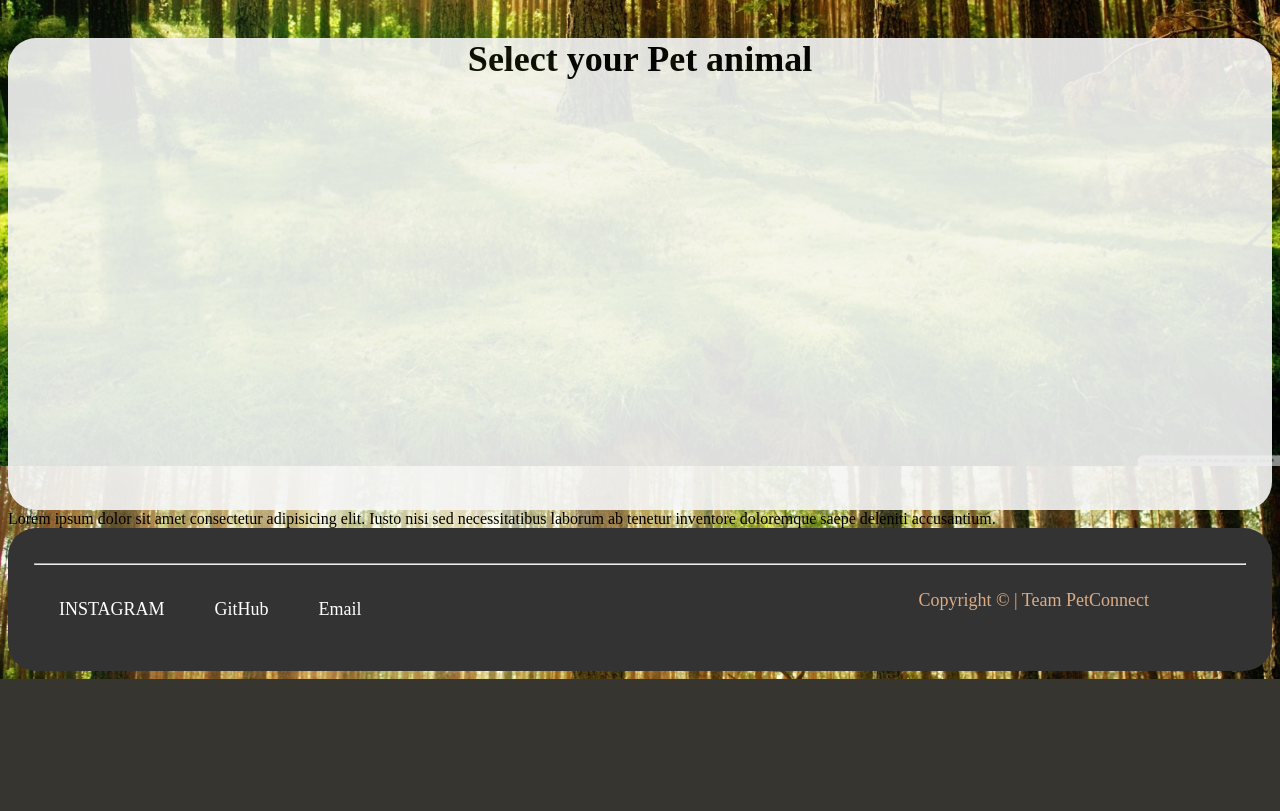
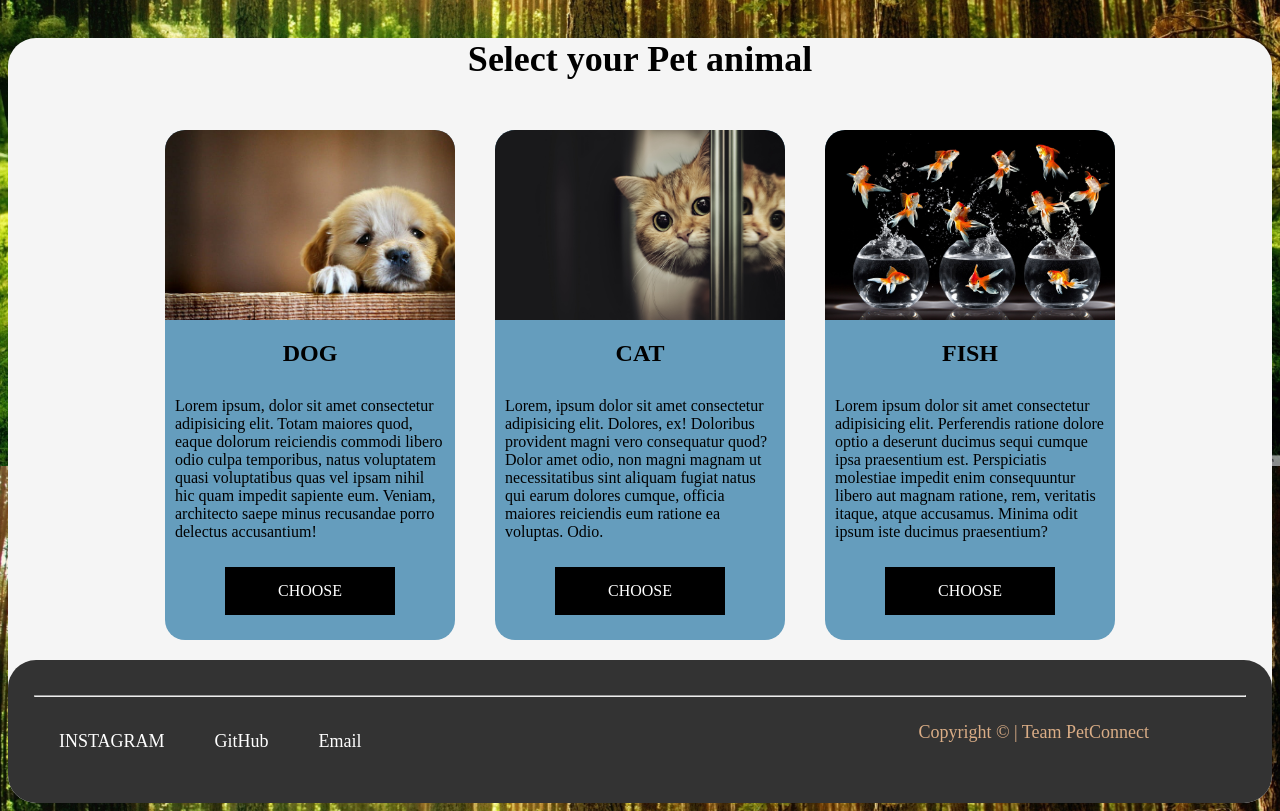
Before and after one commit to pathakjatin/PetConnect, a PHP site: page / in a window 1280 px wide. Shown: the part 334-1145 px from the top of the page. Before the commit the page ends 1013 px from the top, so only its background shows below. Run offline with PHP 8.4, Linux system fonts and the light colour scheme.

Commit message:
added cards

```diff
--- a/index.html
+++ b/index.html
@@ -29,18 +29,26 @@
                 </section>
             </main>
         </div>
-        <div class="container">
+        <section class="container">
             <div class="dog">
-                <!-- <div class="dog-button"><button>dog</button></div> -->
+                <div class="dog-image"></div>
+                <h2>DOG</h2>
+                <p>Lorem ipsum, dolor sit amet consectetur adipisicing elit. Totam maiores quod, eaque dolorum reiciendis commodi libero odio culpa temporibus, natus voluptatem quasi voluptatibus quas vel ipsam nihil hic quam impedit sapiente eum. Veniam, architecto saepe minus recusandae porro delectus accusantium!</p>
+                <a href="http://">CHOOSE</a>
             </div>
             <div class="cat">
-                </div>
-                <!-- <div class="cat-button"><button>cat</button></div> -->
-                </div>
+                <div class="cat-image"></div>
+                <h2>CAT</h2>
+                <p>Lorem, ipsum dolor sit amet consectetur adipisicing elit. Dolores, ex! Doloribus provident magni vero consequatur quod? Dolor amet odio, non magni magnam ut necessitatibus sint aliquam fugiat natus qui earum dolores cumque, officia maiores reiciendis eum ratione ea voluptas. Odio.</p>
+                <a href="http://">CHOOSE</a>
             </div>
-            <section>
-                Lorem ipsum dolor sit amet consectetur adipisicing elit. Iusto nisi sed necessitatibus laborum ab tenetur inventore doloremque saepe deleniti accusantium.
-            </section>
+            <div class="fish">
+                <div class="fish-image"></div>
+                <h2>FISH</h2>
+                <p>Lorem ipsum dolor sit amet consectetur adipisicing elit. Perferendis ratione dolore optio a deserunt ducimus sequi cumque ipsa praesentium est. Perspiciatis molestiae impedit enim consequuntur libero aut magnam ratione, rem, veritatis itaque, atque accusamus. Minima odit ipsum iste ducimus praesentium?</p>
+                <a href="http://">CHOOSE</a>
+            </div>
+        </section>
     <div class="divider2">
         <footer class="center">
         <hr>
--- a/style.css
+++ b/style.css
@@ -24,20 +24,122 @@ body{
 }
 .container{
     display: flex;
+    justify-content: center;
+    flex-wrap: wrap;
 }
 .dog{
-    margin-left: 45px;
-    height: 400px;
-    width: 350px;
-    background-color: aqua;
-    opacity: 0%;
+    box-sizing: border-box;
+    padding: 0;
+    margin: 20px;
+    width: 290px;
+    height: 510px;
+    background-color: #659DBD;
+    border-radius: 20px;
 }
 .cat{
-    margin-left: 45%;
-    height: 400px;
-    width: 350px;
-    background-color:aquamarine;
-    opacity: 0%;
+    box-sizing: border-box;
+    padding: 0;
+    margin: 20px;
+    width: 290px;
+    height: 510px;
+    background-color: #659DBD;
+    border-radius: 20px;
+}
+.fish{
+    box-sizing: border-box;
+    padding: 0;
+    margin: 20px;
+    width: 290px;
+    height: 510px;
+    background-color: #659DBD;
+    border-radius: 20px;
+}
+.dog-image{
+    height: 190px;
+    margin-bottom: 15px;
+    background-image: url("dog.jpg");
+    background-size: cover;
+    border-radius: 20px 20px 0 0;
+}
+.cat-image{
+    height: 190px;
+    margin-bottom: 15px;
+    background-image: url("cat.jpg");
+    background-size: cover;
+    border-radius: 20px 20px 0 0;
+}
+.fish-image{
+    height: 190px;
+    margin-bottom: 15px;
+    background-image: url("fish.jpeg");
+    background-size: cover;
+    border-radius: 20px 20px 0 0;
+}
+.dog p{
+    padding: 10px;
+}
+.cat p{
+    padding: 10px;
+}
+.fish p{
+    padding: 10px;
+}
+.dog h2{
+    text-align: center;
+}
+.cat h2{
+    text-align: center;
+}
+.fish h2{
+    text-align: center;
+}
+.dog a{
+    background-color: black;
+    color: white;
+    text-decoration: none;
+    padding: 15px 20px;
+    display: block;
+    text-align: center;
+    margin: 2px 60px;
+}
+.cat a{
+    background-color: black;
+    color: white;
+    text-decoration: none;
+    padding: 15px 20px;
+    display: block;
+    text-align: center;
+    margin: 2px 60px;
+}
+.fish a{
+    background-color: black;
+    color: white;
+    text-decoration: none;
+    padding: 15px 20px;
+    display: block;
+    text-align: center;
+    margin: 2px 60px;
+}
+.dog:hover{
+    background-color: rgb(62, 62, 62);
+    color: white;
+    cursor: pointer;
+    transform: scale(1.05);
+    transition: all 1s ease;
+}
+.cat:hover{
+    background-color: rgb(62, 62, 62);
+    color: white;
+    cursor: pointer;
+    transform: scale(1.05);
+    transition: all 1s ease;
+}
+.fish:hover{
+    background-color: rgb(62, 62, 62);
+    color: white;
+    cursor: pointer;
+    transform: scale(1.05);
+    transition: all 1s ease;
 }
 .divider2{
     color: #DAAD86;
@@ -57,7 +159,7 @@ body{
 }
 .content{
     background-color: whitesmoke;
-    opacity: 90%;
+    opacity: 100%;
     border-radius: 28px;
 }
 .navigate{
```
Also changed, not shown: cat.jpg (added), dog.jpg (added), fish.jpeg (added).
